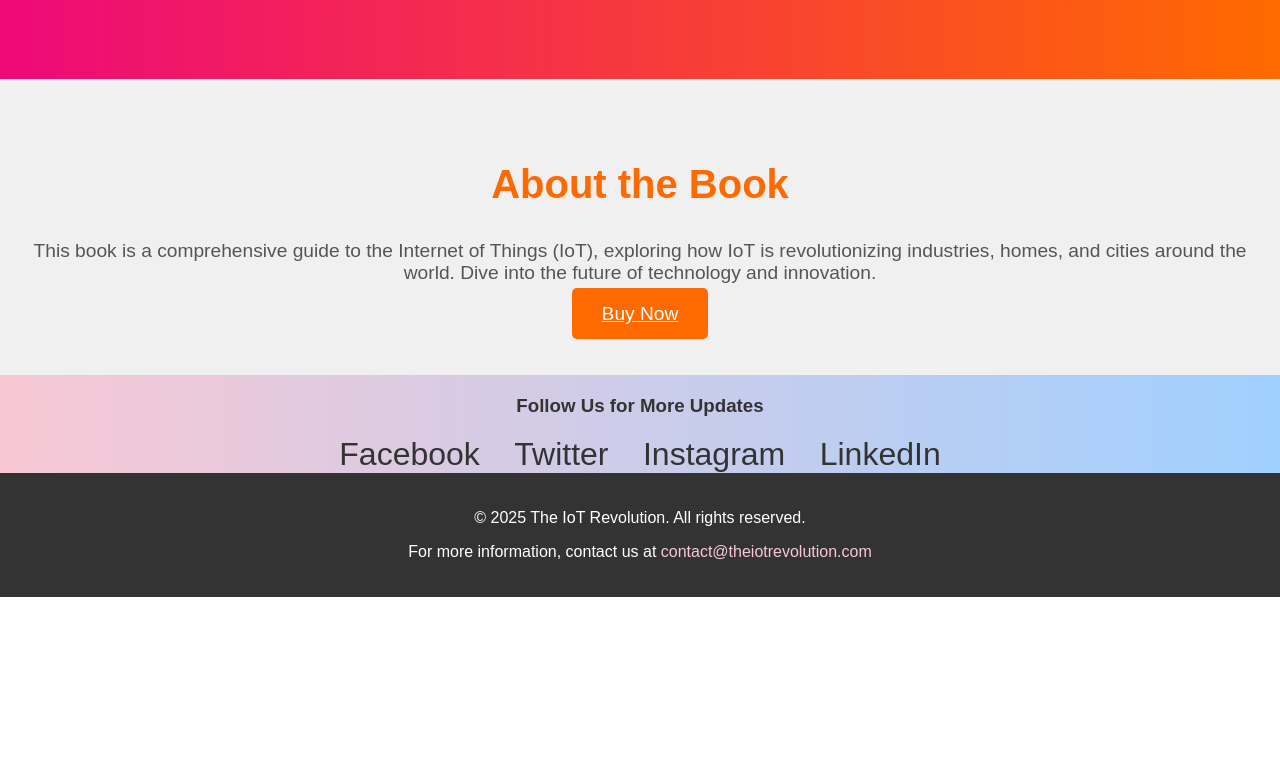
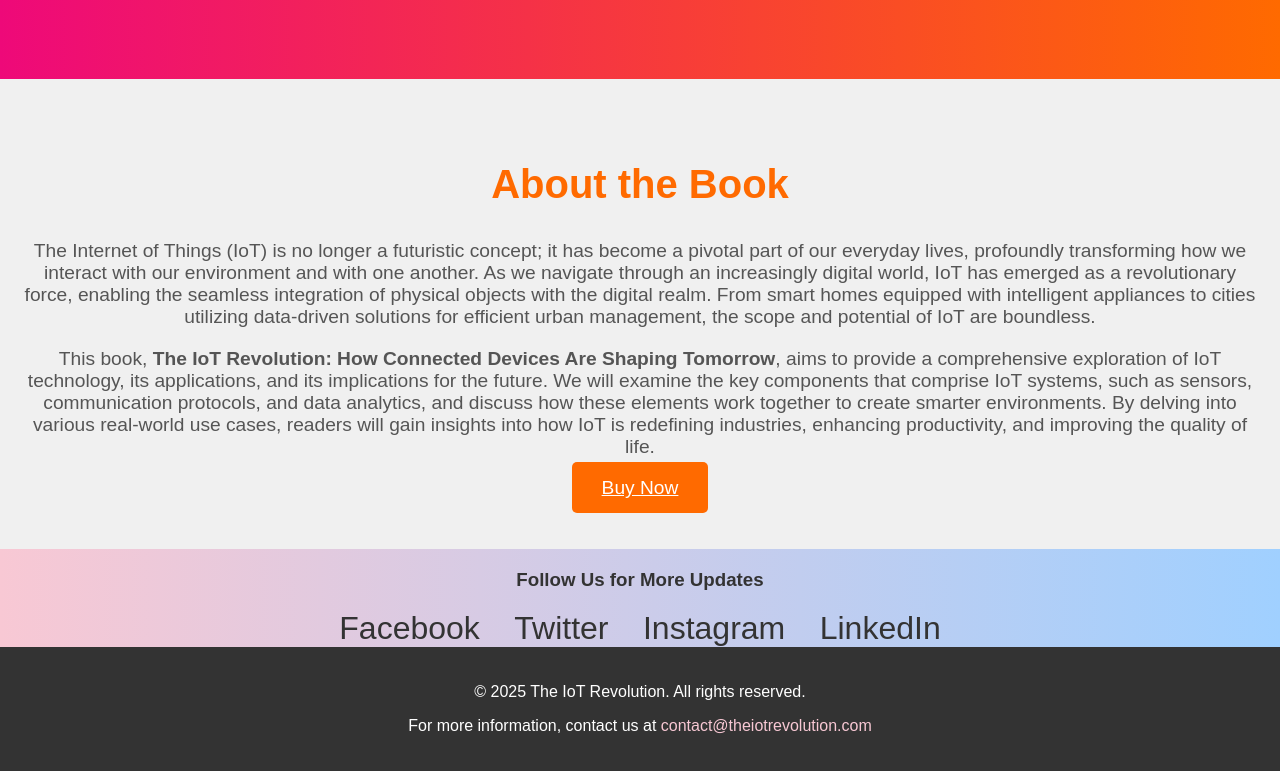
Before and after one commit to yvdkausthubh/the-iot-revolution, a plain HTML site: page index.html in a window 1280 px wide. Shown: the part 758-1529 px from the top of the page. Before the commit the page ends 1355 px from the top, so only its background shows below. Drawn offline with Linux system fonts and the light colour scheme.

Commit message:
Update index.html

```diff
--- a/index.html
+++ b/index.html
@@ -156,9 +156,15 @@
 
 <section id="about" class="about">
     <h2>About the Book</h2>
-    <p>This book is a comprehensive guide to the Internet of Things (IoT), exploring how IoT is revolutionizing industries, homes, and cities around the world. Dive into the future of technology and innovation.</p>
+    <p>
+        The Internet of Things (IoT) is no longer a futuristic concept; it has become a pivotal part of our everyday lives, profoundly transforming how we interact with our environment and with one another. As we navigate through an increasingly digital world, IoT has emerged as a revolutionary force, enabling the seamless integration of physical objects with the digital realm. From smart homes equipped with intelligent appliances to cities utilizing data-driven solutions for efficient urban management, the scope and potential of IoT are boundless.
+    </p>
+    <p>
+        This book, <strong>The IoT Revolution: How Connected Devices Are Shaping Tomorrow</strong>, aims to provide a comprehensive exploration of IoT technology, its applications, and its implications for the future. We will examine the key components that comprise IoT systems, such as sensors, communication protocols, and data analytics, and discuss how these elements work together to create smarter environments. By delving into various real-world use cases, readers will gain insights into how IoT is redefining industries, enhancing productivity, and improving the quality of life.
+    </p>
     <a href="#" class="btn">Buy Now</a>
 </section>
+
 
 <section class="social-links">
     <h3>Follow Us for More Updates</h3>
```
